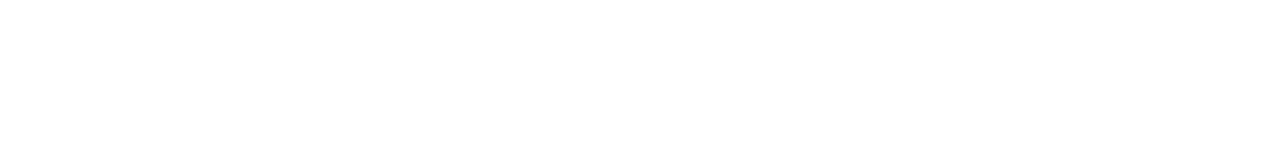
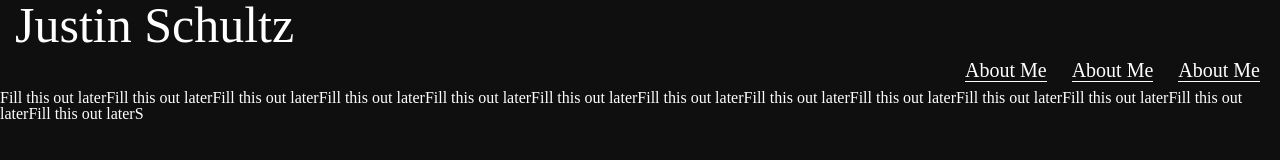
Before and after one commit to justin-schultz37/Justin-Portfolio, a plain HTML site: page index.html in a window 1280 px wide. Drawn offline with Linux system fonts and the light colour scheme.

Commit message:
added and styled Header and Navigation

```diff
--- a/index.html
+++ b/index.html
@@ -4,10 +4,28 @@
 <head>
     <meta charset="UTF-8">
     <meta name="viewport" content="width=device-width, initial-scale=1.0">
+    <link rel="stylesheet" href="./reset.css">
+    <link rel="stylesheet" href="./style.css">
     <title>Document</title>
 </head>
 
 <body>
+    <header class="headerstyle">
+        <h1>Justin Schultz</h1>
+    </header>
+    <nav class="navstyle">
+        <ul>
+            <li>About Me</li>
+            <li>About Me</li>
+            <li>About Me</li>
+        </ul>
+    </nav>
+    <section>
+        <p> Fill this out laterFill this out laterFill this out laterFill this out laterFill this out laterFill this out
+            laterFill this out laterFill this out laterFill this out laterFill this out laterFill this out laterFill
+            this out laterFill this out laterS </p>
+    </section>
+
 
 </body>
 
--- /dev/null
+++ b/reset.css
@@ -0,0 +1,135 @@
+/* http://meyerweb.com/eric/tools/css/reset/
+   v2.0 | 20110126
+   License: none (public domain)
+*/
+
+html,
+body,
+div,
+span,
+applet,
+object,
+iframe,
+h1,
+h2,
+h3,
+h4,
+h5,
+h6,
+p,
+blockquote,
+pre,
+a,
+abbr,
+acronym,
+address,
+big,
+cite,
+code,
+del,
+dfn,
+em,
+img,
+ins,
+kbd,
+q,
+s,
+samp,
+small,
+strike,
+strong,
+sub,
+sup,
+tt,
+var,
+b,
+u,
+i,
+center,
+dl,
+dt,
+dd,
+ol,
+ul,
+li,
+fieldset,
+form,
+label,
+legend,
+table,
+caption,
+tbody,
+tfoot,
+thead,
+tr,
+th,
+td,
+article,
+aside,
+canvas,
+details,
+embed,
+figure,
+figcaption,
+footer,
+header,
+hgroup,
+menu,
+nav,
+output,
+ruby,
+section,
+summary,
+time,
+mark,
+audio,
+video {
+    margin: 0;
+    padding: 0;
+    border: 0;
+    font-size: 100%;
+    font: inherit;
+    vertical-align: baseline;
+}
+
+/* HTML5 display-role reset for older browsers */
+article,
+aside,
+details,
+figcaption,
+figure,
+footer,
+header,
+hgroup,
+menu,
+nav,
+section {
+    display: block;
+}
+
+body {
+    line-height: 1;
+}
+
+ol,
+ul {
+    list-style: none;
+}
+
+blockquote,
+q {
+    quotes: none;
+}
+
+blockquote:before,
+blockquote:after,
+q:before,
+q:after {
+    content: '';
+    content: none;
+}
+
+table {
+    border-collapse: collapse;
+    border-spacing: 0;
+}
--- a/style.css
+++ b/style.css
@@ -0,0 +1,26 @@
+* {
+    background-color: rgb(15, 15, 15);
+    color: white;
+
+}
+
+.headerstyle {
+    font-size: 50px;
+    margin-left: 15px;
+}
+
+.navstyle {
+    display: flex;
+    justify-content: right;
+    font-size: 20px;
+    margin: 10px;
+
+}
+
+.navstyle li {
+    display: inline;
+    justify-content: space-between;
+    margin-right: 10px;
+    margin-left: 10px;
+    border-bottom: 1px solid white;
+}
```
Also changed, not shown: 1 other file.
